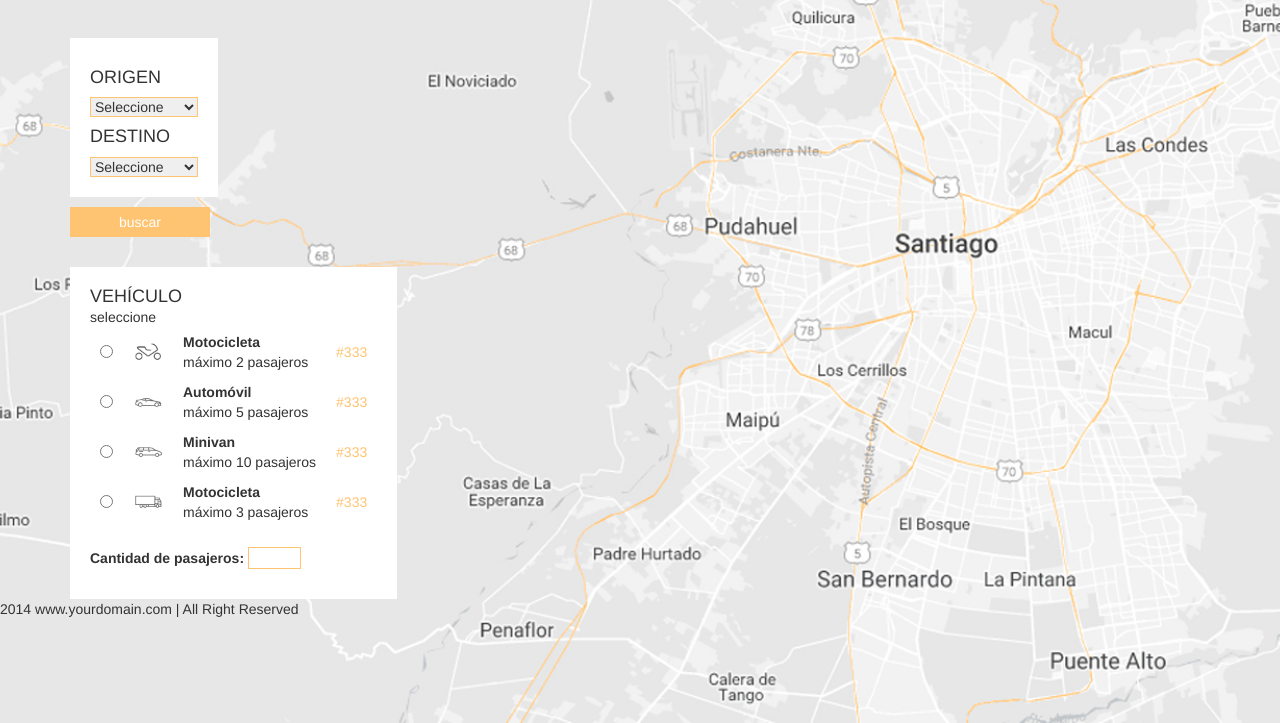
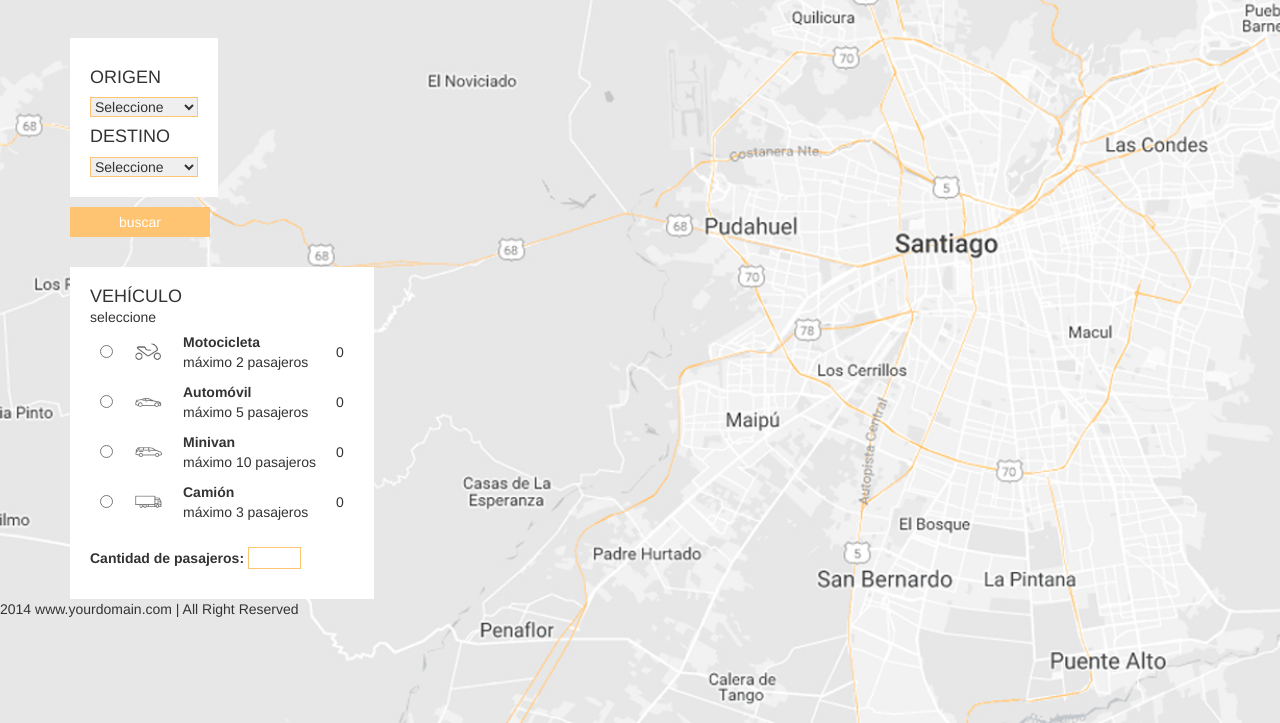
Before and after one commit to Madays/evaluacion-frontend, a website: page index.html in a window 1280 px wide. Both pictures are taken after a click on the element "buscar". Shown: the part 77-800 px from the top of the page. Drawn offline with Linux system fonts and the light colour scheme.

Commit message:
precio del medio de transporte habilitado

```diff
--- a/index.html
+++ b/index.html
@@ -68,25 +68,25 @@
                     <td><input type="radio" name="medio-transporte"></td>
                     <td><img src="src/img/img-docs/moto.jpg" alt="moto" width="30px"></td>
                     <td><span><b>Motocicleta</b> <br><span>máximo 2 pasajeros</span></span></td>
-                    <td id="precio">#333</td>
+                    <td id="precioMotocicleta">#333</td>
                   </tr>
                   <tr>
                     <td><input type="radio" name="medio-transporte"></td>
                     <td><img src="src/img/img-docs/auto.jpg" alt="moto" width="30px"></td>
                     <td><span><b>Automóvil</b> <br><span>máximo 5 pasajeros</span></span></td>
-                    <td id="precio">#333</td>
+                    <td id="precioAutomovil">#333</td>
                   </tr>
                   <tr>
                     <td><input type="radio" name="medio-transporte"></td>
                     <td><img src="src/img/img-docs/van.jpg" alt="moto" width="30px"></td>
                     <td><span><b>Minivan</b> <br><span>máximo 10 pasajeros</span></span></td>
-                    <td id="precio">#333</td>
+                    <td id="precioMinivan">#333</td>
                   </tr>
                   <tr>
                     <td><input type="radio" name="medio-transporte"></td>
                     <td><img src="src/img/img-docs/camion.jpg" alt="moto" width="30px"></td>
-                    <td><span><b>Motocicleta</b> <br><span>máximo 3 pasajeros</span></span></td>
-                    <td id="precio">#333</td>
+                    <td><span><b>Camión</b> <br><span>máximo 3 pasajeros</span></span></td>
+                    <td id="precioCamion">#333</td>
                   </tr>
                 </table>
                 <p><b>Cantidad de pasajeros: </b> <input type="text" size="4"></p>
--- a/src/js/main.js
+++ b/src/js/main.js
@@ -24,7 +24,14 @@ function precioRuta(){
     }
     $('#btn-buscar').click(function(){
         var distancia = parseInt($('#origen').val()) + parseInt($('#destino').val());
-        console.log(distancia);
+        var precioMotocicleta = distancia/21*673;
+        var precioAutomovil = distancia/12*673;
+        var precioMinivan = distancia/7*673;
+        var precioCamion = distancia/6*673;
+        $('#precioMotocicleta').text(precioMotocicleta);
+        $('#precioAutomovil').text(precioAutomovil);
+        $('#precioMinivan').text(precioMinivan);
+        $('#precioCamion').text(precioCamion);
     });
 
 
```
